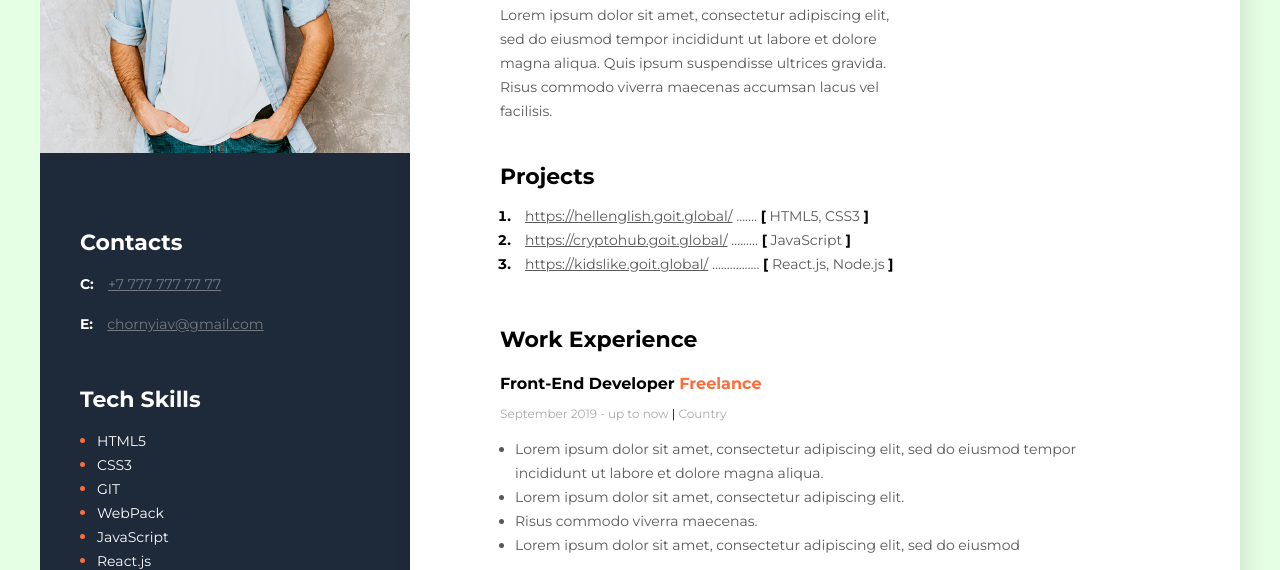
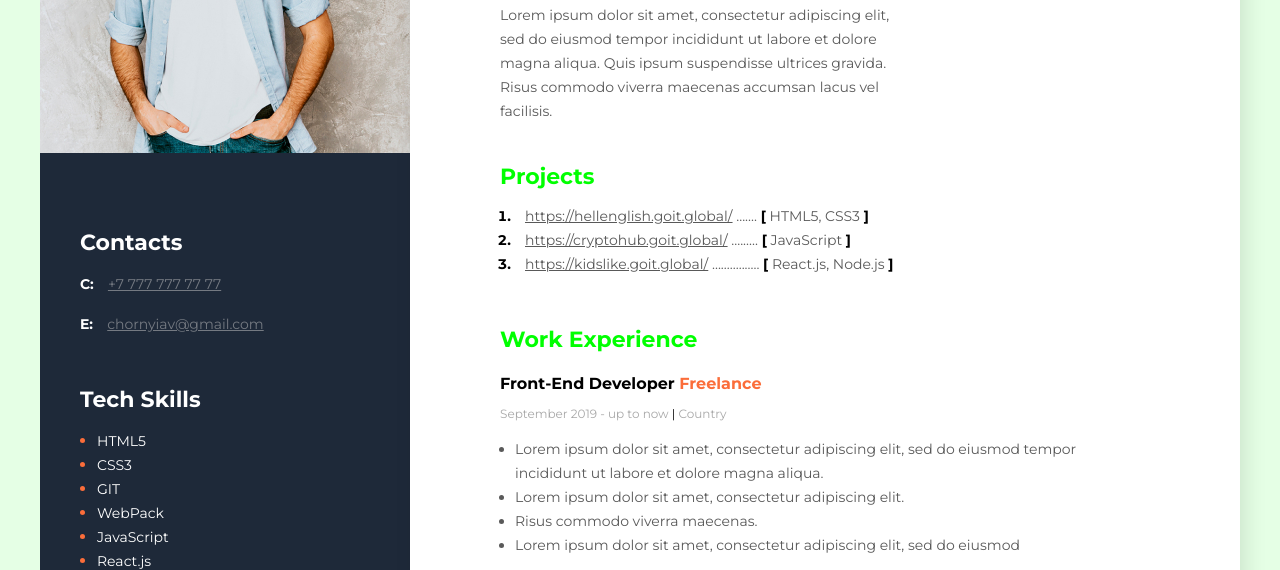
Before and after one commit to MityaShulga/MityaShulga.github.io, a plain HTML site: page index.html in a window 1280 px wide. Shown: the part 249-819 px from the top of the page. Drawn offline with Linux system fonts and the light colour scheme.

Commit message:
Update styles.css

```diff
--- a/styles/styles.css
+++ b/styles/styles.css
@@ -62,7 +62,7 @@ body {
     font-weight: 700;
     font-size: 22px;
     line-height: 27px;
-    color: #000000;
+    color: #00FF00;
     margin-bottom: 10px;
 }
 
```
